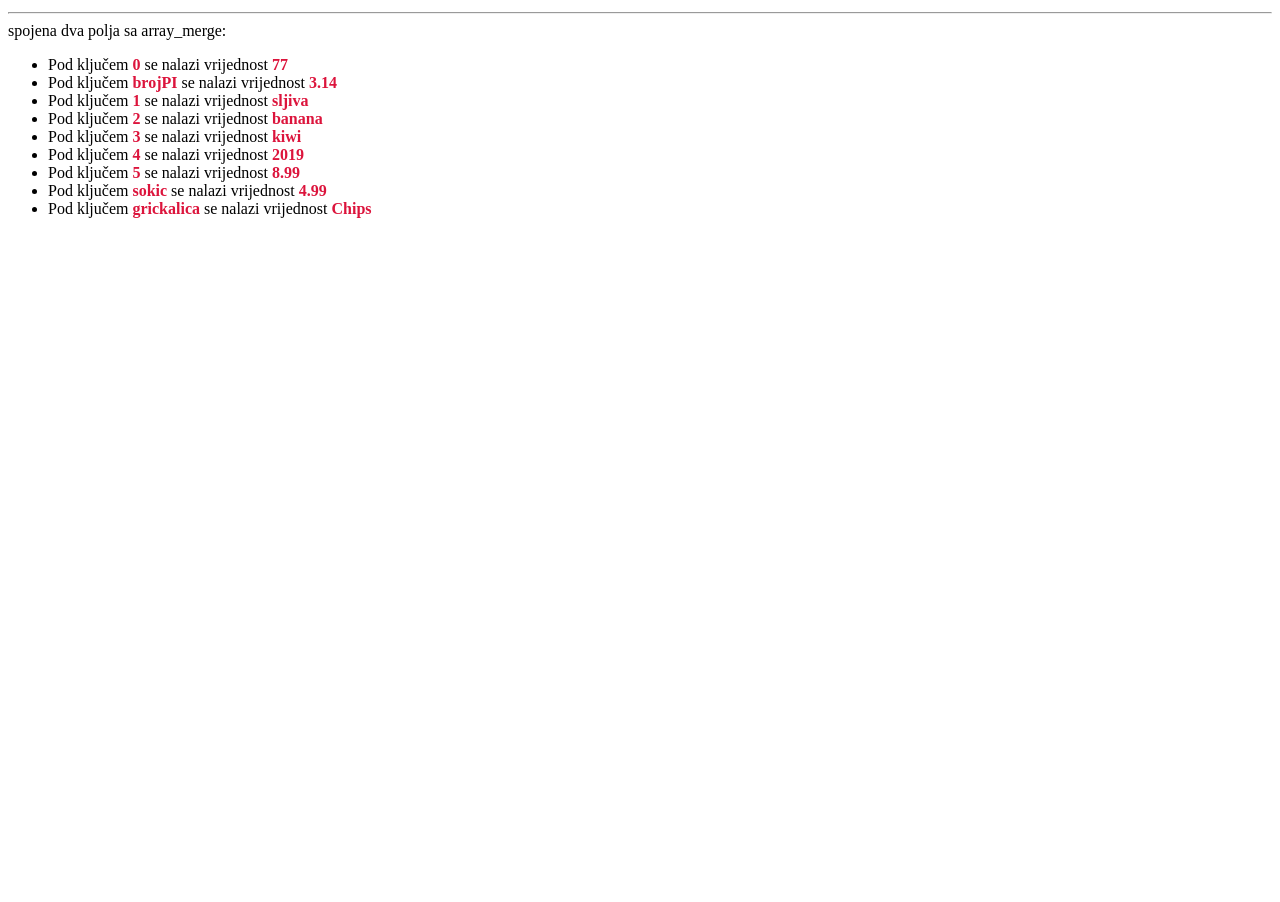
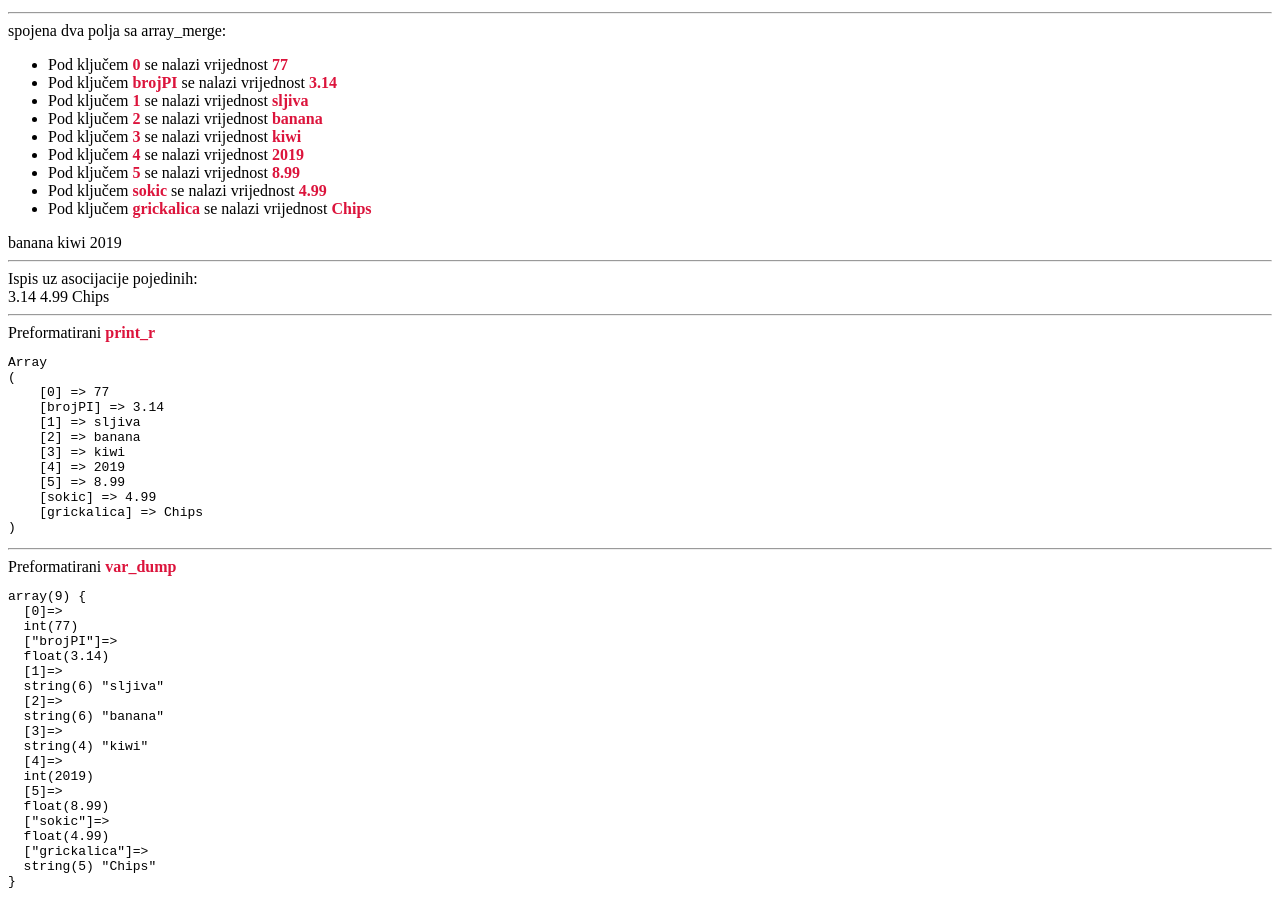
Before and after one commit to algebra2020/phpdev2020, a PHP site: page /5.0-polja.php in a window 1280 px wide. Shown: the part 880-1782 px from the top of the page. Before the commit the page ends 1114 px from the top, so only its background shows below. Run offline with PHP 8.4, Linux system fonts and the light colour scheme.

Commit message:
ispis polja sa for i foreach

```diff
--- a/5.0-polja.php
+++ b/5.0-polja.php
@@ -107,3 +107,25 @@ foreach ($polje as $key => $value) {
 }
 
 echo '</ul>';
+
+/**
+ * Ispis pojedinih elementa polja
+ */
+// Ispis 2, 3, i 4 elemanta
+echo " ".$polje[2]." ". $polje[3]." ".$polje[4];
+
+echo '<hr>Ispis uz asocijacije pojedinih:<br>';
+// Ispis 2, 3, i 4 elemanta
+echo " ".$polje['brojPI']." ". $polje['sokic']." ".$polje['grickalica'];
+
+
+// PReformatirani ispis:
+echo '<hr>Preformatirani <span>print_r</span><br>';
+echo '<pre>';
+print_r($polje);
+echo '</pre>';
+
+echo '<hr>Preformatirani <span>var_dump</span><br>';
+echo '<pre>';
+var_dump($polje);
+echo '</pre>';
```
